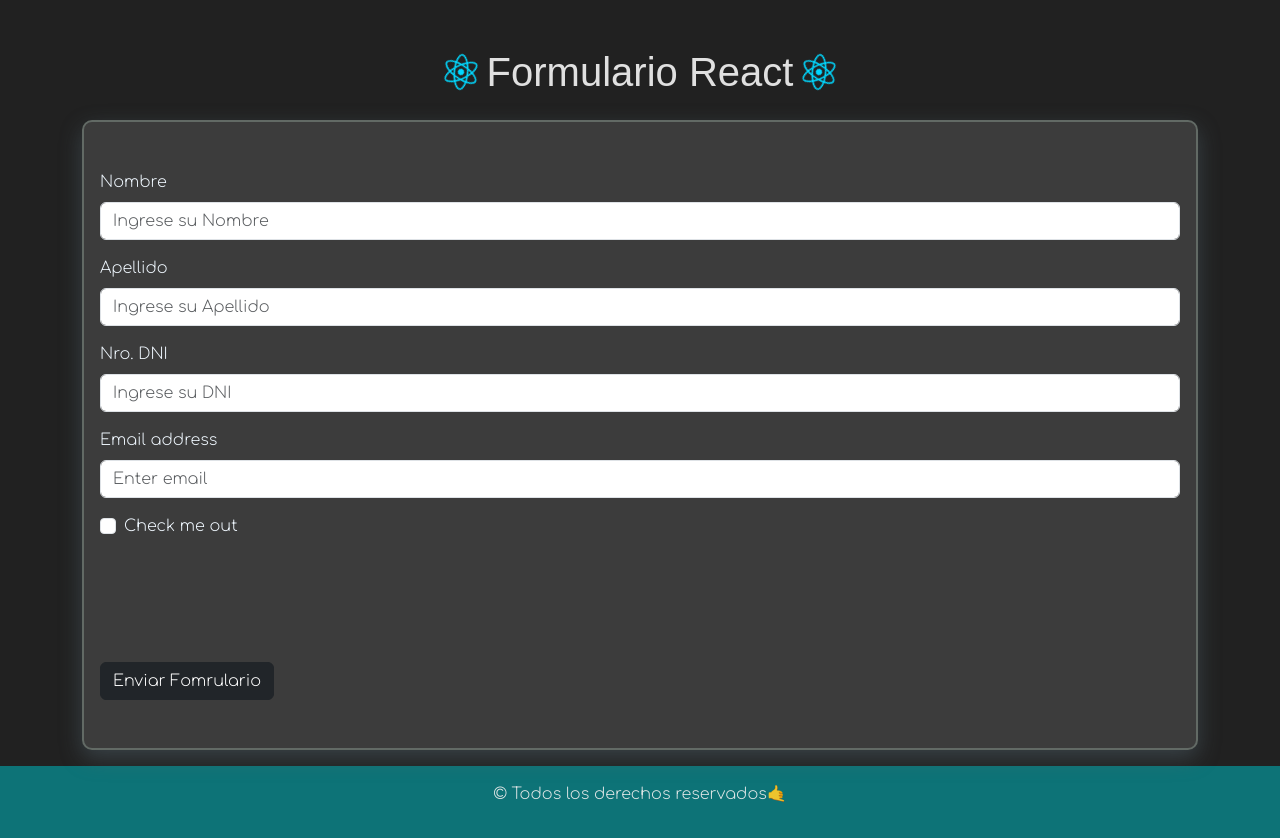
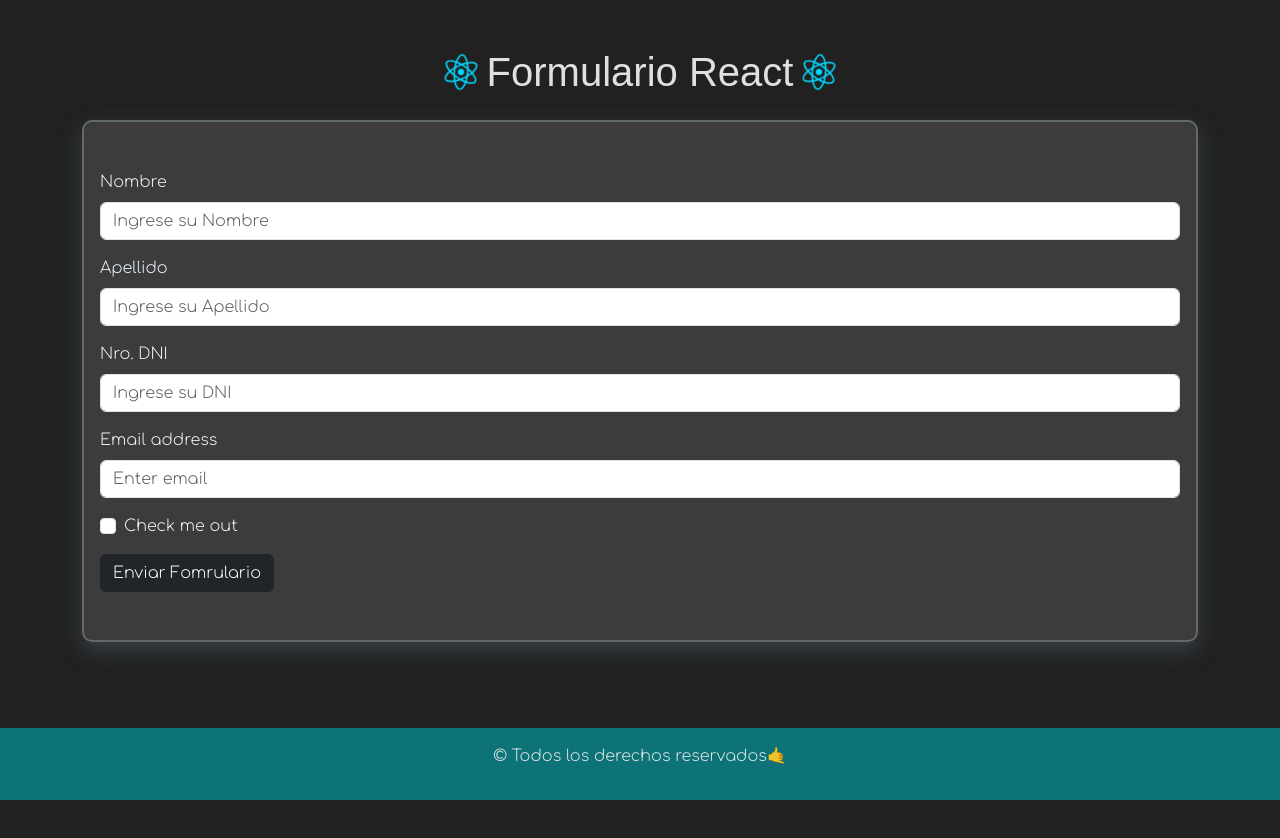
Before and after one commit to CosmeNicolas/ReactListForm, a React (Vite) app: page / in a window 1280 px wide. After the commit the page ends 800 px from the top, so only its background shows below. Built offline with nearby package versions, Linux system fonts and the light colour scheme; a web font is replaced by a local one.

Commit message:
cambie el favicon

```diff
--- a/src/App.css
+++ b/src/App.css
@@ -70,7 +70,6 @@ Button {
   color: #FFFFFF;
   margin-top: 10%;
   position: relative;
-
   border: none;
   outline: none;
   background: black;
--- a/src/components/Formulario.jsx
+++ b/src/components/Formulario.jsx
@@ -32,7 +32,7 @@ const Formulario = () => {
           <Form.Check type="checkbox" label="Check me out"/>
 
         </Form.Group>
-          <Button variant="dark" type="submit" className='btn-submit'>
+          <Button variant="dark" type="submit" className='m-0'>
           Enviar Fomrulario
             <span></span>
             <span></span>
```
Also changed, not shown: src/components/assets/react.png.
